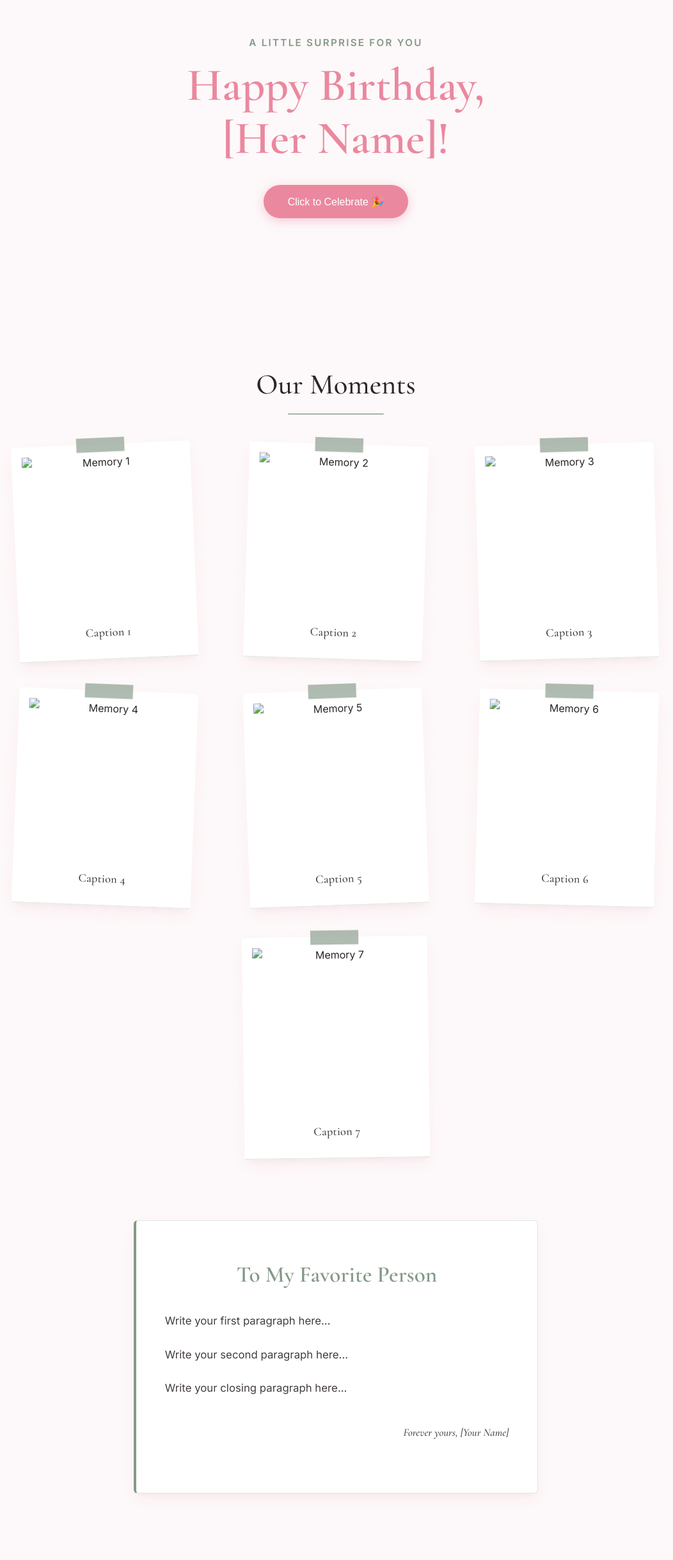
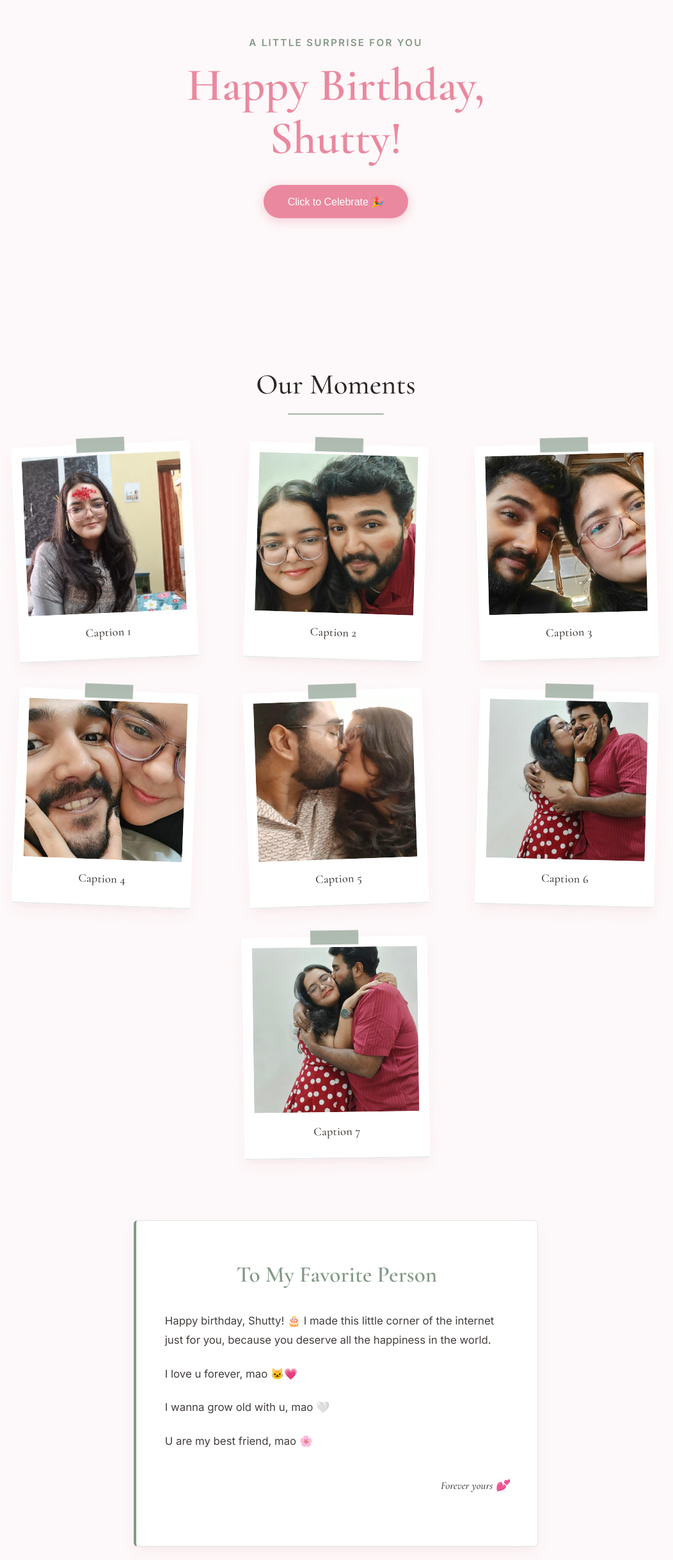
Before and after one commit to Isciencerocket/birthday-wish, a plain HTML site: page index.html in a window 1280 px wide. Shown: the part 122-2560 px from the top of the page at 64% size, without its empty margins (115-1167 px from the left). Drawn offline with nearby package versions, Linux system fonts and the light colour scheme.

Commit message:
fix index.html

```diff
--- a/index.html
+++ b/index.html
@@ -3,7 +3,7 @@
 <head>
   <meta charset="UTF-8">
   <meta name="viewport" content="width=device-width, initial-scale=1.0">
-  <title>Happy Birthday Shutyyy!</title>
+  <title>Happy Birthday Shutty!</title>
 
   <link rel="preconnect" href="https://fonts.googleapis.com">
   <link rel="preconnect" href="https://fonts.gstatic.com" crossorigin>
@@ -17,7 +17,7 @@
   <section class="hero">
     <div class="hero-content">
       <p class="subtitle">A little surprise for you</p>
-      <h1>Happy Birthday, [Her Name]!</h1>
+      <h1>Happy Birthday, Shutty!</h1>
       <button class="btn" id="celebrate-btn">Click to Celebrate 🎉</button>
     </div>
   </section>
@@ -27,45 +27,45 @@
     <h2>Our Moments</h2>
     <div class="gallery">
 
-      <div class="polaroid" onclick="openModal('images/photo1.jpg', 'Caption 1')">
+      <div class="polaroid" onclick="openModal('assets/photos/photo1.jpg', 'Caption 1')">
         <div class="tape"></div>
-        <img src="images/photo1.jpg" alt="Memory 1">
+        <img src="assets/photos/photo1.jpg" alt="Memory 1">
         <p class="caption">Caption 1</p>
       </div>
 
-      <div class="polaroid" onclick="openModal('images/photo2.jpg', 'Caption 2')">
+      <div class="polaroid" onclick="openModal('assets/photos/photo2.jpg', 'Caption 2')">
         <div class="tape"></div>
-        <img src="images/photo2.jpg" alt="Memory 2">
+        <img src="assets/photos/photo2.jpg" alt="Memory 2">
         <p class="caption">Caption 2</p>
       </div>
 
-      <div class="polaroid" onclick="openModal('images/photo3.jpg', 'Caption 3')">
+      <div class="polaroid" onclick="openModal('assets/photos/photo3.jpg', 'Caption 3')">
         <div class="tape"></div>
-        <img src="images/photo3.jpg" alt="Memory 3">
+        <img src="assets/photos/photo3.jpg" alt="Memory 3">
         <p class="caption">Caption 3</p>
       </div>
 
-      <div class="polaroid" onclick="openModal('images/photo4.jpg', 'Caption 4')">
+      <div class="polaroid" onclick="openModal('assets/photos/photo4.jpg', 'Caption 4')">
         <div class="tape"></div>
-        <img src="images/photo7.jpg" alt="Memory 4">
+        <img src="assets/photos/photo4.jpg" alt="Memory 4">
         <p class="caption">Caption 4</p>
       </div>
 
-      <div class="polaroid" onclick="openModal('images/photo5.jpg', 'Caption 5')">
+      <div class="polaroid" onclick="openModal('assets/photos/photo5.jpg', 'Caption 5')">
         <div class="tape"></div>
-        <img src="images/photo5.jpg" alt="Memory 5">
+        <img src="assets/photos/photo5.jpg" alt="Memory 5">
         <p class="caption">Caption 5</p>
       </div>
 
-      <div class="polaroid" onclick="openModal('images/photo6.jpg', 'Caption 6')">
+      <div class="polaroid" onclick="openModal('assets/photos/photo6.jpg', 'Caption 6')">
         <div class="tape"></div>
-        <img src="images/photo6.jpg" alt="Memory 6">
+        <img src="assets/photos/photo6.jpg" alt="Memory 6">
         <p class="caption">Caption 6</p>
       </div>
 
-      <div class="polaroid" onclick="openModal('images/photo7.jpg', 'Caption 7')">
+      <div class="polaroid" onclick="openModal('assets/photos/photo7.jpg', 'Caption 7')">
         <div class="tape"></div>
-        <img src="images/photo4.jpg" alt="Memory 7">
+        <img src="assets/photos/photo7.jpg" alt="Memory 7">
         <p class="caption">Caption 7</p>
       </div>
 
@@ -76,10 +76,11 @@
   <section class="letter-container">
     <div class="letter">
       <h2>To My Favorite Person</h2>
-      <p>Write your first paragraph here...</p>
-      <p>Write your second paragraph here...</p>
-      <p>Write your closing paragraph here...</p>
-      <p class="signature">Forever yours, [Your Name]</p>
+      <p>Happy birthday, Shutty! 🎂 I made this little corner of the internet just for you, because you deserve all the happiness in the world.</p>
+      <p>I love u forever, mao 🐱💗</p>
+      <p>I wanna grow old with u, mao 🤍</p>
+      <p>U are my best friend, mao 🌸</p>
+      <p class="signature">Forever yours 💕</p>
     </div>
   </section>
 
@@ -94,10 +95,10 @@
 
   <!-- Background music (add your file as music.mp3) -->
   <audio id="bg-music" loop>
-    <source src="music.mp3" type="audio/mpeg">
+    <source src="assets/music.mp3" type="audio/mpeg">
   </audio>
 
-  <!-- Confetti library (your script.js uses this) -->
+  <!-- Confetti library -->
   <script src="https://cdn.jsdelivr.net/npm/canvas-confetti@1.9.3/dist/confetti.browser.min.js"></script>
   <script src="script.js"></script>
 </body>
```
